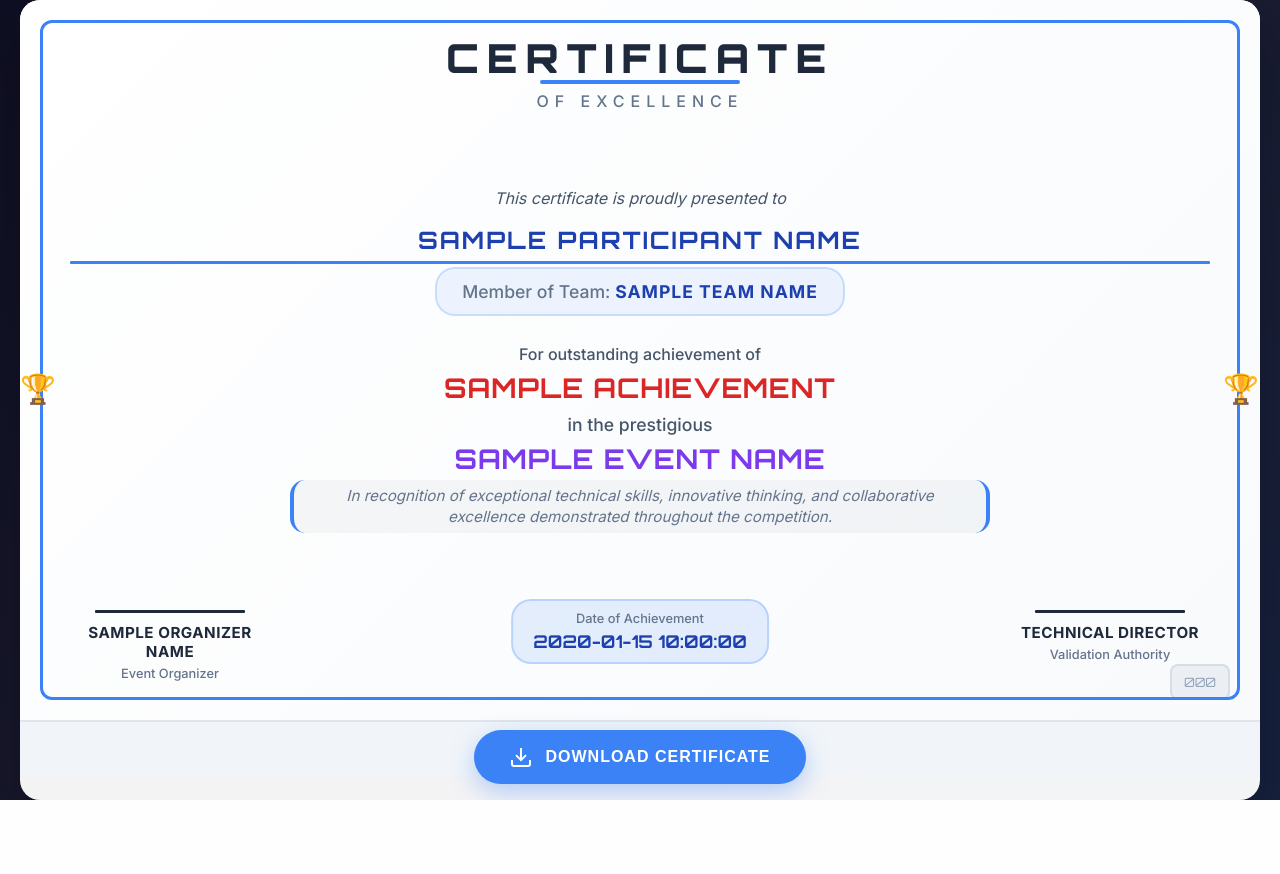
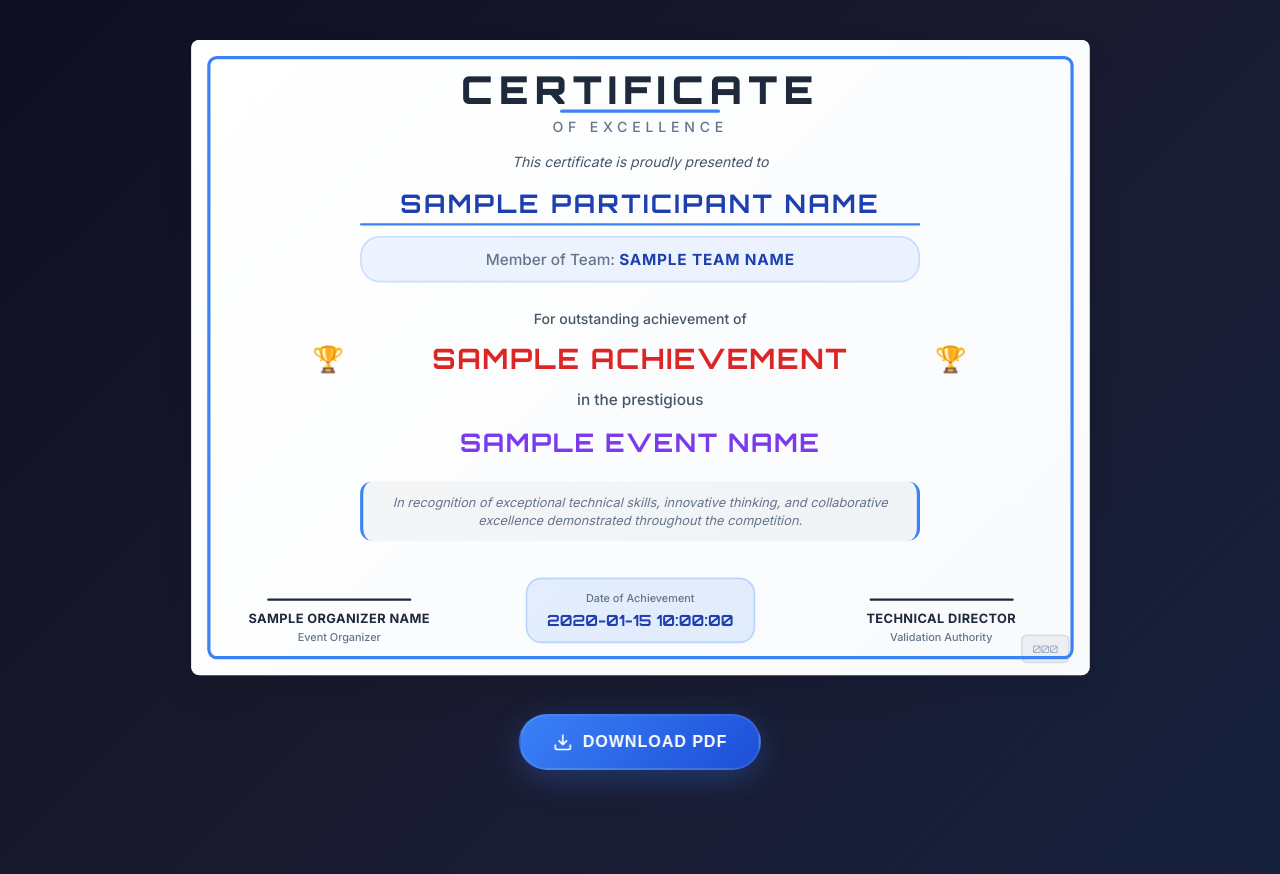
Before and after one commit to carpeadiam/hatchBackend, a Flask app: template templates/certificate.html in a window 1280 px wide. Before the commit the page ends 800 px from the top, so only its background shows below. Run offline with Flask 3, Linux system fonts and the light colour scheme; the template is opened without the code that fills it: most values are stand-ins (such as "Sample title", 1, 10 or a date in 2020); parts of the project's set-up code (start-up, migrations or seed data) failed here and were passed over; some libraries are stand-ins or nearby versions.

Commit message:
Update certificate.html

```diff
--- a/templates/certificate.html
+++ b/templates/certificate.html
@@ -16,44 +17,90 @@
         body {
             font-family: 'Inter', sans-serif;
             background: linear-gradient(135deg, #0f0f23 0%, #1a1a2e 50%, #16213e 100%);
-            height: 100vh;
+            min-height: 100vh;
             display: flex;
-            justify-content: center;
+            flex-direction: column;
             align-items: center;
-            padding: 0px;
+            padding: 20px;
             position: relative;
-            overflow: hidden;
-            align-self: center;
         }
 
-        .container {
-            width: 100%;
-            height: 100%;
-            max-width: 155vh;
-            max-height: 100vh;
-            background: rgba(255, 255, 255, 0.95);
-            border-radius: 20px;
-            box-shadow: 0 25px 50px rgba(0, 0, 0, 0.25);
+        /* Stable download button positioned at bottom center */
+        .download-controls {
+            position: fixed;
+            bottom: 30px;
+            left: 50%;
+            transform: translateX(-50%);
+            z-index: 1000;
+            display: flex;
+            gap: 10px;
+        }
+
+        .download-btn {
+            background: linear-gradient(135deg, #3b82f6 0%, #1d4ed8 100%);
+            color: white;
+            border: none;
+            padding: 16px 32px;
+            font-size: 1rem;
+            font-weight: 700;
+            border-radius: 50px;
+            cursor: pointer;
+            transition: all 0.2s ease;
+            display: flex;
+            align-items: center;
+            gap: 10px;
+            text-transform: uppercase;
+            letter-spacing: 1px;
+            box-shadow: 0 8px 32px rgba(59, 130, 246, 0.3);
+            backdrop-filter: blur(10px);
+            border: 2px solid rgba(255, 255, 255, 0.1);
+            min-width: 200px;
+            justify-content: center;
+        }
+
+        .download-btn:hover:not(:disabled) {
+            transform: translateY(-3px);
+            box-shadow: 0 12px 40px rgba(59, 130, 246, 0.4);
+            background: linear-gradient(135deg, #2563eb 0%, #1e40af 100%);
+        }
+
+        .download-btn:active:not(:disabled) {
+            transform: translateY(-1px);
+        }
+
+        .download-btn:disabled {
+            opacity: 0.8;
+            cursor: not-allowed;
+            transform: none;
+            background: linear-gradient(135deg, #94a3b8 0%, #64748b 100%);
+        }
+
+        /* Certificate container - fixed size for single page PDF */
+        .certificate-container {
+            width: 297mm; /* A4 landscape width */
+            height: 210mm; /* A4 landscape height */
+            background: white;
+            margin: 20px auto;
+            box-shadow: 0 20px 40px rgba(0, 0, 0, 0.1);
+            border-radius: 10px;
             overflow: hidden;
-            display: flex;
-            flex-direction: column;
+            position: relative;
+            print-color-adjust: exact;
+            -webkit-print-color-adjust: exact;
         }
 
         .certificate {
             width: 100%;
-            height: 90vh;
+            height: 100%;
             position: relative;
             background: linear-gradient(135deg, #ffffff 0%, #f8fafc 100%);
-            padding: 40px 50px;
+            padding: 40px 60px;
             display: flex;
             flex-direction: column;
             justify-content: space-between;
             overflow: hidden;
-            print-color-adjust: exact;
-            -webkit-print-color-adjust: exact;
         }
 
-        /* Border decoration */
         .certificate::after {
             content: '';
             position: absolute;
@@ -61,21 +108,21 @@
             left: 20px;
             right: 20px;
             bottom: 20px;
-            border: 3px solid #3b82f6;
+            border: 4px solid #3b82f6;
             pointer-events: none;
             border-radius: 12px;
         }
 
         .header {
             text-align: center;
-            margin-bottom: 20px;
+            margin-bottom: 15px;
             position: relative;
             z-index: 3;
         }
 
         .certificate-title {
             font-family: 'Orbitron', monospace;
-            font-size: 2.5rem;
+            font-size: 3rem;
             font-weight: 900;
             color: #1e293b;
             letter-spacing: 8px;
@@ -98,7 +145,7 @@
         }
 
         .certificate-subtitle {
-            font-size: 1rem;
+            font-size: 1.1rem;
             color: #64748b;
             font-weight: 500;
             text-transform: uppercase;
@@ -112,13 +159,14 @@
             display: flex;
             flex-direction: column;
             justify-content: center;
-            margin: 0px 0;
             position: relative;
             z-index: 3;
+            max-width: 900px;
+            margin: 0 auto;
         }
 
         .presented-to {
-            font-size: 1rem;
+            font-size: 1.1rem;
             color: #475569;
             margin-bottom: 15px;
             font-weight: 400;
@@ -127,12 +175,12 @@
 
         .participant-name {
             font-family: 'Orbitron', monospace;
-            font-size: 1.5rem;
+            font-size: 2rem;
             font-weight: 700;
             color: #1e40af;
-            margin: 5px 0;
+            margin: 10px 0;
             text-transform: uppercase;
-            letter-spacing: 2px;
+            letter-spacing: 3px;
             position: relative;
             display: inline-block;
             line-height: 1;
@@ -152,17 +200,16 @@
         }
 
         .team-info {
-            font-size: 1.1rem;
+            font-size: 1.2rem;
             color: #64748b;
-            margin: 10px 0;
+            margin: 15px 0;
             font-weight: 500;
             background: rgba(59, 130, 246, 0.08);
-            padding: 12px 25px;
-            border-radius: 20px;
+            padding: 15px 30px;
+            border-radius: 25px;
             border: 2px solid rgba(59, 130, 246, 0.2);
             display: inline-block;
             max-width: 100%;
-            align-self: center;
         }
 
         .team-name {
@@ -173,20 +220,20 @@
         }
 
         .achievement-text {
-            font-size: 1rem;
+            font-size: 1.1rem;
             color: #475569;
-            margin: 18px 0 5px;
+            margin: 20px 0 10px;
             font-weight: 500;
         }
 
         .achievement {
             font-family: 'Orbitron', monospace;
-            font-size: 1.7rem;
+            font-size: 2.2rem;
             font-weight: 700;
             color: #dc2626;
-            margin: 5px 0;
+            margin: 10px 0;
             text-transform: uppercase;
-            letter-spacing: 1px;
+            letter-spacing: 2px;
             position: relative;
             line-height: 1.1;
         }
@@ -194,49 +241,49 @@
         .achievement::before {
             content: '🏆';
             position: absolute;
-            left: -50px;
+            left: -60px;
             top: 50%;
             transform: translateY(-50%);
-            font-size: 1.8rem;
+            font-size: 2rem;
         }
 
         .achievement::after {
             content: '🏆';
             position: absolute;
-            right: -50px;
+            right: -60px;
             top: 50%;
             transform: translateY(-50%);
-            font-size: 1.8rem;
+            font-size: 2rem;
         }
 
         .event-info {
-            font-size: 1.1rem;
+            font-size: 1.2rem;
             color: #475569;
-            margin: 5px 0 0px;
+            margin: 10px 0;
             font-weight: 500;
         }
 
         .event-name {
             font-family: 'Orbitron', monospace;
-            font-size: 1.7rem;
+            font-size: 2rem;
             font-weight: 700;
             color: #7c3aed;
-            margin: 10px 0 5px;
+            margin: 15px 0;
             text-transform: uppercase;
-            letter-spacing: 1px;
+            letter-spacing: 2px;
             line-height: 1.1;
             word-wrap: break-word;
         }
 
         .recognition-text {
-            font-size: 0.95rem;
+            font-size: 1rem;
             color: #64748b;
             font-style: italic;
             max-width: 700px;
-            margin: 0 auto;
+            margin: 15px auto 0;
             line-height: 1.4;
             background: rgba(100, 116, 139, 0.06);
-            padding: 5px 20px;
+            padding: 15px 25px;
             border-radius: 15px;
             border-left: 4px solid #3b82f6;
             border-right: 4px solid #3b82f6;
@@ -245,29 +292,30 @@
         .footer {
             display: flex;
             justify-content: space-between;
-            margin-top: 10px;
+            align-items: flex-end;
+            margin-top: 20px;
             position: relative;
             z-index: 3;
-            height: 80px;
+            height: 100px;
         }
 
         .signature-block {
             text-align: center;
             flex: 1;
-            max-width: 200px;
+            max-width: 250px;
             position: relative;
         }
 
         .signature-line {
-            width: 150px;
+            width: 180px;
             height: 3px;
             background: #1e293b;
-            margin: 10px auto 10px;
+            margin: 15px auto 12px;
             border-radius: 1px;
         }
 
         .signature-name {
-            font-size: 0.95rem;
+            font-size: 1rem;
             color: #1e293b;
             font-weight: 700;
             margin-bottom: 5px;
@@ -276,32 +324,29 @@
         }
 
         .signature-title {
-            font-size: 0.8rem;
+            font-size: 0.85rem;
             color: #64748b;
             font-weight: 500;
         }
 
         .date-block {
-            position: absolute;
-            bottom: 20%;
-            left: 50%;
-            transform: translateX(-50%);
             text-align: center;
             background: rgba(59, 130, 246, 0.12);
-            padding: 10px 20px;
+            padding: 15px 25px;
             border-radius: 20px;
             border: 2px solid rgba(59, 130, 246, 0.25);
+            flex: 0 0 auto;
         }
 
         .date-label {
-            font-size: 0.8rem;
+            font-size: 0.85rem;
             color: #64748b;
-            margin-bottom: 4px;
+            margin-bottom: 8px;
             font-weight: 500;
         }
 
         .date-value {
-            font-size: 1.1rem;
+            font-size: 1.2rem;
             color: #1e40af;
             font-weight: 700;
             font-family: 'Orbitron', monospace;
@@ -309,8 +354,8 @@
 
         .verification-code {
             position: absolute;
-            bottom: 20px;
-            right: 30px;
+            bottom: 15px;
+            right: 25px;
             font-family: 'Orbitron', monospace;
             font-size: 0.8rem;
             color: #94a3b8;
@@ -320,126 +365,42 @@
             border: 2px solid rgba(148, 163, 184, 0.25);
         }
 
-        .download-section {
-            background-color: #f1f5f9;
-            padding: 15x;
-            text-align: center;
-            border-top: 2px solid rgba(148, 163, 184, 0.2);
-            flex-shrink: 0;
+        /* Responsive scaling for smaller screens */
+        @media (max-width: 1400px) {
+            .certificate-container {
+                transform: scale(0.8);
+                transform-origin: top center;
+                margin: 20px auto;
+            }
+        }
+
+        @media (max-width: 1100px) {
+            .certificate-container {
+                transform: scale(0.65);
+                transform-origin: top center;
+                margin: 10px auto;
+            }
+        }
+
+        @media (max-width: 900px) {
+            .certificate-container {
+                transform: scale(0.5);
+                transform-origin: top center;
+                margin: 0 auto 60px;
+            }
+
+            .download-controls {
+                bottom: 20px;
             }
 
             .download-btn {
-            background-color: #3b82f6;
-            color: white;
-            border: none;
-            padding: 15px 35px;
-            font-size: 1rem;
-            font-weight: 700;
-            border-radius: 40px;
-            cursor: pointer;
-            transition: all 0.3s ease;
-            display: inline-flex;
-            align-items: center;
-            gap: 12px;
-            text-transform: uppercase;
-            letter-spacing: 1px;
-            box-shadow: 0 8px 25px rgba(59, 130, 246, 0.35);
-            transform: translateY(15%);
-        }
-
-        .download-btn:hover {
-            transform: translateY(-2px);
-            box-shadow: 0 15px 35px rgba(59, 130, 246, 0.45);
-        }
-
-        .download-btn:disabled {
-            opacity: 0.7;
-            cursor: not-allowed;
-            transform: none;
-        }
-
-        /* Mobile Responsiveness */
-        @media (max-width: 1024px) {
-            .certificate {
-                padding: 35px 40px;
-                height: 75vh;
-            }
-
-            .certificate-title {
-                font-size: 3rem;
-                letter-spacing: 6px;
-            }
-
-            .participant-name {
-                font-size: 2.4rem;
-                letter-spacing: 1px;
-            }
-
-            .achievement {
-                font-size: 1.9rem;
-            }
-
-            .event-name {
-                font-size: 1.6rem;
+                padding: 14px 28px;
+                font-size: 0.9rem;
+                min-width: 180px;
             }
         }
 
-        @media (max-width: 768px) {
-            body {
-                padding: 10px;
-            }
-
-            .certificate {
-                padding: 25px 20px;
-                height: 80vh;
-            }
-
-            .certificate-title {
-                font-size: 2.2rem;
-                letter-spacing: 4px;
-            }
-
-            .participant-name {
-                font-size: 2rem;
-                letter-spacing: 1px;
-            }
-
-            .achievement {
-                font-size: 1.6rem;
-            }
-
-            .achievement::before,
-            .achievement::after {
-                display: none;
-            }
-
-            .event-name {
-                font-size: 1.4rem;
-            }
-
-            .footer {
-                flex-direction: column;
-                gap: 25px;
-                height: auto;
-            }
-
-            .signature-block {
-                max-width: none;
-            }
-
-            .date-block {
-                position: static;
-                transform: none;
-                margin: 15px auto 0;
-            }
-
-            .recognition-text {
-                font-size: 0.85rem;
-                padding: 12px 16px;
-            }
-        }
-
-        /* PDF Optimization */
+        /* Print styles */
         @media print {
             body {
                 background: white !important;
@@ -481,7 +438,20 @@
     </style>
 </head>
 <body>
-    <div class="container">
+    <!-- Download controls positioned outside certificate -->
+    <div class="download-controls">
+        <button class="download-btn" onclick="downloadCertificate()" id="downloadBtn">
+            <svg width="20" height="20" viewBox="0 0 24 24" fill="none" stroke="currentColor" stroke-width="2">
+                <path d="M21 15v4a2 2 0 0 1-2 2H5a2 2 0 0 1-2-2v-4"/>
+                <polyline points="7,10 12,15 17,10"/>
+                <line x1="12" y1="15" x2="12" y2="3"/>
+            </svg>
+            Download PDF
+        </button>
+    </div>
+
+    <!-- Certificate with fixed A4 landscape dimensions -->
+    <div class="certificate-container">
         <div class="certificate" id="certificate">
             <div class="verification-code">{{ hack_code }}</div>
 
@@ -531,17 +501,6 @@
                 </div>
             </div>
         </div>
-
-        <div class="download-section">
-            <button class="download-btn" onclick="downloadCertificate()">
-                <svg width="24" height="24" viewBox="0 0 24 24" fill="none" stroke="currentColor" stroke-width="2">
-                    <path d="M21 15v4a2 2 0 0 1-2 2H5a2 2 0 0 1-2-2v-4"/>
-                    <polyline points="7,10 12,15 17,10"/>
-                    <line x1="12" y1="15" x2="12" y2="3"/>
-                </svg>
-                Download Certificate
-            </button>
-        </div>
     </div>
 
     <script>
@@ -549,79 +508,107 @@
             const certificate = document.getElementById('certificate');
             const participantName = '{{ participant_name }}';
             const eventName = '{{ event_name }}';
-            const button = document.querySelector('.download-btn');
+            const button = document.getElementById('downloadBtn');
 
             const originalContent = button.innerHTML;
             button.innerHTML = `
-                <svg class="loading-spinner" width="24" height="24" viewBox="0 0 24 24" fill="none" stroke="currentColor" stroke-width="2">
+                <svg class="loading-spinner" width="20" height="20" viewBox="0 0 24 24" fill="none" stroke="currentColor" stroke-width="2">
                     <circle cx="12" cy="12" r="3"/>
-                    <path d="m8 12 4-4 4 4"/>
-                    <path d="M8 12l4 4 4-4"/>
                 </svg>
-                Generating PDF...
+                Generating...
             `;
             button.disabled = true;
 
-            const options = {
-                margin: [5, 5, 0, 0],
-                filename: `${eventName.replace(/[^a-zA-Z0-9]/g, '_')}_Certificate_${participantName.replace(/[^a-zA-Z0-9]/g, '_')}.pdf`,
-                image: {
-                    type: 'jpeg',
-                    quality: 0.98
-                },
-                html2canvas: {
-                    scale: 1,
+            // Wait for any fonts to load and layout to settle
+            setTimeout(() => {
+                // Use html2canvas to capture the certificate exactly as rendered
+                html2canvas(certificate, {
+                    scale: 2, // High quality
                     useCORS: true,
-                    letterRendering: true,
                     allowTaint: false,
                     backgroundColor: '#ffffff',
                     scrollX: 0,
                     scrollY: 0,
+                    // Let html2canvas determine dimensions from the actual element
+                    removeContainer: false,
+                    imageTimeout: 15000,
+                    logging: false,
                     width: certificate.scrollWidth,
-                    height: certificate.scrollHeight
-                },
-                jsPDF: {
+                    height: certificate.scrollHeight,
+                    windowWidth: window.innerWidth,
+                    windowHeight: window.innerHeight
+                }).then(canvas => {
+                    // Create PDF using jsPDF
+                    const { jsPDF } = window.jspdf;
+
+                    // A4 landscape dimensions in mm
+                    const pdfWidth = 297;
+                    const pdfHeight = 210;
+
+                    const pdf = new jsPDF({
+                        orientation: 'landscape',
                         unit: 'mm',
                         format: 'a4',
-                    orientation: 'landscape'
-                }
-            };
+                        compress: true
+                    });
 
-            setTimeout(() => {
-                html2pdf()
-                    .set(options)
-                    .from(certificate)
-                    .save()
-                    .then(() => {
+                    // Convert canvas to image
+                    const imgData = canvas.toDataURL('image/jpeg', 0.95);
+
+                    // Calculate dimensions to fit the entire certificate on one page
+                    const imgWidth = canvas.width;
+                    const imgHeight = canvas.height;
+                    const ratio = Math.min(pdfWidth / imgWidth, pdfHeight / imgHeight);
+
+                    const finalWidth = imgWidth * ratio;
+                    const finalHeight = imgHeight * ratio;
+
+                    // Center the image on the PDF page
+                    const x = (pdfWidth - finalWidth) / 2;
+                    const y = (pdfHeight - finalHeight) / 2;
+
+                    // Add image to PDF
+                    pdf.addImage(imgData, 'JPEG', x, y, finalWidth, finalHeight);
+
+                    // Generate filename
+                    const filename = `${eventName.replace(/[^a-zA-Z0-9]/g, '_')}_Certificate_${participantName.replace(/[^a-zA-Z0-9]/g, '_')}.pdf`;
+
+                    // Save the PDF
+                    pdf.save(filename);
+
+                    // Success feedback
                     button.innerHTML = `
-                            <svg width="24" height="24" viewBox="0 0 24 24" fill="none" stroke="currentColor" stroke-width="2">
+                        <svg width="20" height="20" viewBox="0 0 24 24" fill="none" stroke="currentColor" stroke-width="2">
                             <path d="M20 6 9 17l-5-5"/>
                         </svg>
-                            Downloaded Successfully!
+                        Success!
                     `;
+
                     setTimeout(() => {
                         button.innerHTML = originalContent;
                         button.disabled = false;
-                        }, 2500);
-                    })
-                    .catch((error) => {
+                    }, 2000);
+
+                }).catch(error => {
                     console.error('PDF generation failed:', error);
                     button.innerHTML = `
-                            <svg width="24" height="24" viewBox="0 0 24 24" fill="none" stroke="currentColor" stroke-width="2">
+                        <svg width="20" height="20" viewBox="0 0 24 24" fill="none" stroke="currentColor" stroke-width="2">
                             <circle cx="12" cy="12" r="10"/>
                             <line x1="15" y1="9" x2="9" y2="15"/>
                             <line x1="9" y1="9" x2="15" y2="15"/>
                         </svg>
-                            Failed - Try Again
+                        Failed
                     `;
+
                     setTimeout(() => {
                         button.innerHTML = originalContent;
                         button.disabled = false;
                     }, 3000);
                 });
-            }, 500);
+            }, 1000);
         }
 
+        // Keyboard shortcut
         document.addEventListener('keydown', function(e) {
             if ((e.ctrlKey || e.metaKey) && e.key === 'd') {
                 e.preventDefault();
@@ -629,11 +616,8 @@
             }
         });
 
+        // Prevent right-click on certificate
         document.getElementById('certificate').addEventListener('contextmenu', function(e) {
-            e.preventDefault();
-        });
-
-        document.getElementById('certificate').addEventListener('selectstart', function(e) {
             e.preventDefault();
         });
     </script>
```
Also changed, not shown: other parts of templates/certificate.html (+10 -13 lines). Lines whose indentation alone changed are shown as unchanged.
